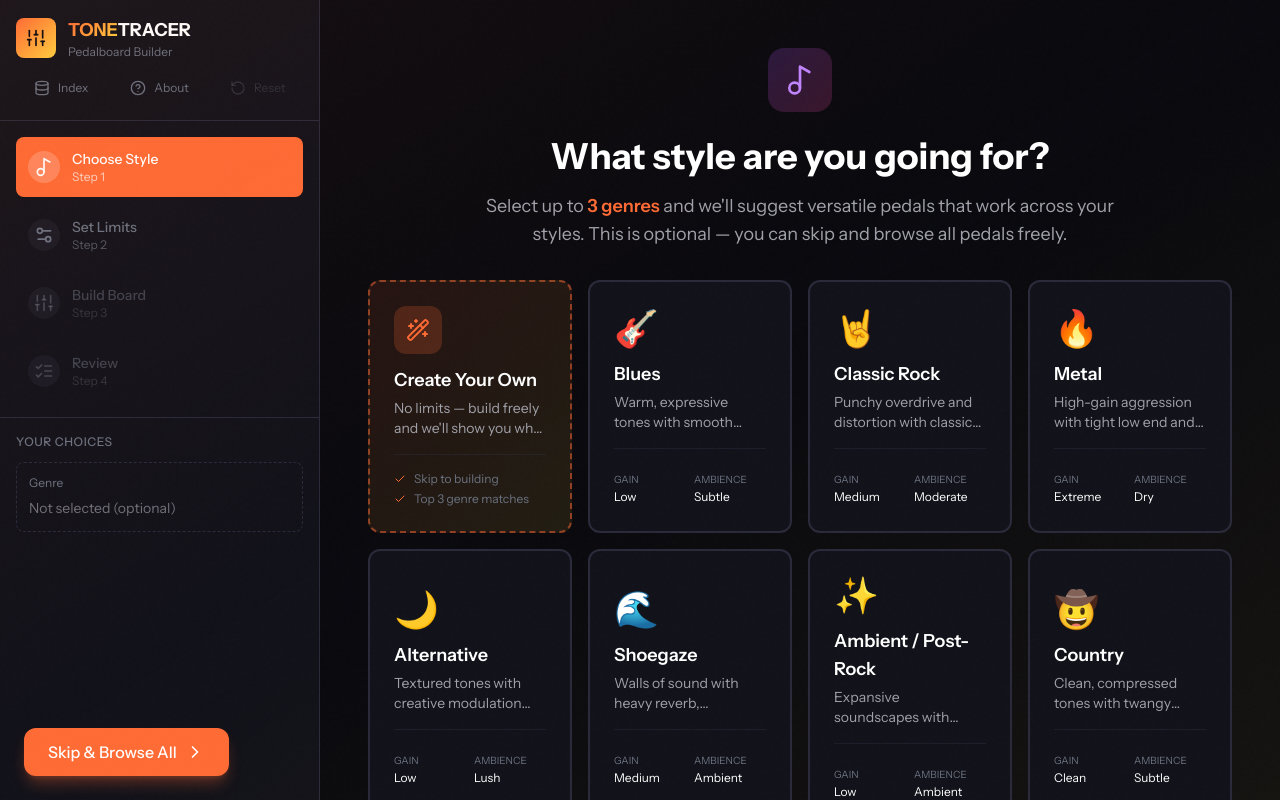
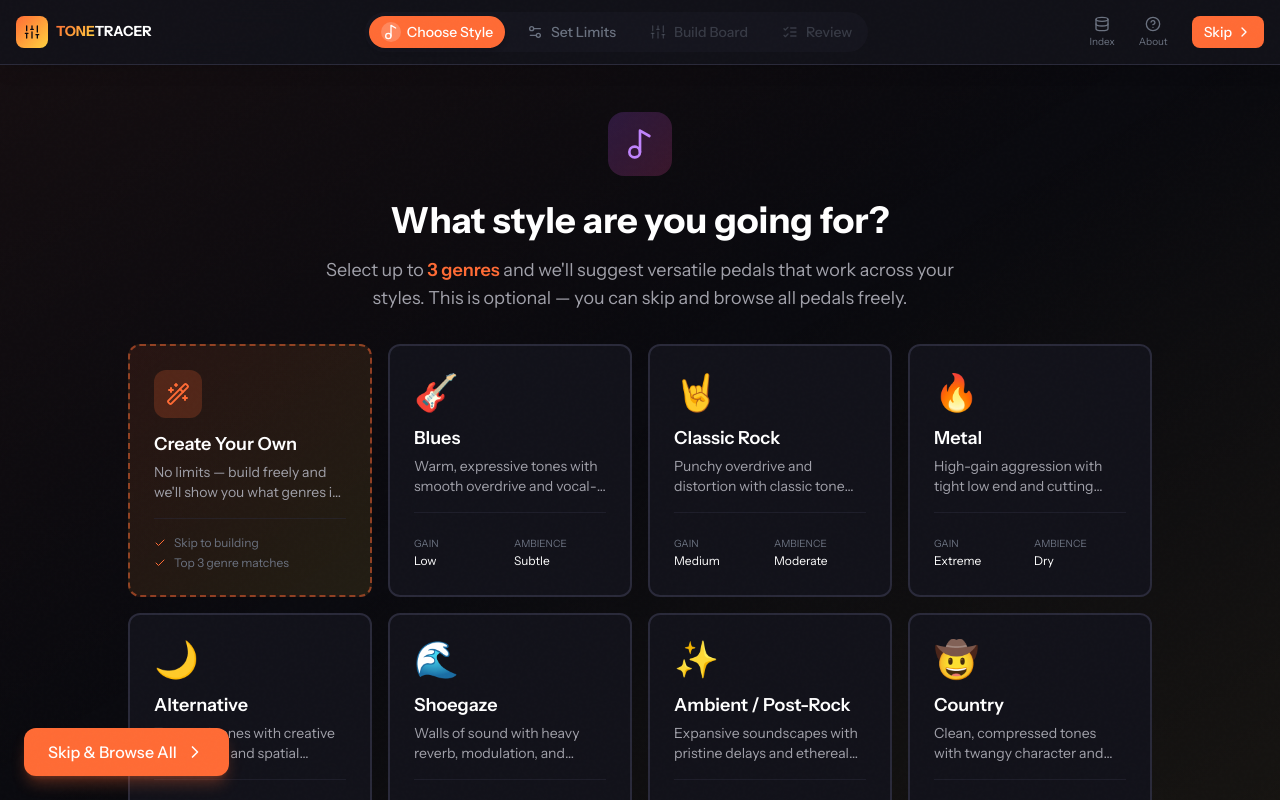
Before and after one commit to franklinrankin/tonetracer-pedalboard-builder, a React (Vite) app: page / in a window 1280 px wide. Shown: the top 800 px of the page. Built offline with nearby package versions, Linux system fonts and the light colour scheme.

Commit message:
Add labels under top bar icons (Index, About, Reset)

```diff
--- a/src/components/WizardLayout.tsx
+++ b/src/components/WizardLayout.tsx
@@ -1,5 +1,5 @@
 import { ReactNode, useState } from 'react';
-import { ChevronLeft, ChevronRight, Check, Music2, Settings2, Sliders, ListChecks, RotateCcw, HelpCircle, Database } from 'lucide-react';
+import { ChevronLeft, ChevronRight, Check, Music2, Settings2, Sliders, ListChecks, RotateCcw, HelpCircle, Database, X } from 'lucide-react';
 import { useBoard } from '../context/BoardContext';
 import { getGenreById } from '../data/genres';
 import { BOARD_TEMPLATES } from '../data/boardTemplates';
@@ -16,11 +16,11 @@
   children: ReactNode;
 }
 
-const STEPS: { id: WizardStep; label: string; icon: ReactNode }[] = [
-  { id: 'genre', label: 'Choose Style', icon: <Music2 className="w-5 h-5" /> },
-  { id: 'constraints', label: 'Set Limits', icon: <Settings2 className="w-5 h-5" /> },
-  { id: 'build', label: 'Build Board', icon: <Sliders className="w-5 h-5" /> },
-  { id: 'review', label: 'Review', icon: <ListChecks className="w-5 h-5" /> },
+const STEPS: { id: WizardStep; label: string; shortLabel: string; icon: ReactNode }[] = [
+  { id: 'genre', label: 'Choose Style', shortLabel: 'Style', icon: <Music2 className="w-4 h-4" /> },
+  { id: 'constraints', label: 'Set Limits', shortLabel: 'Limits', icon: <Settings2 className="w-4 h-4" /> },
+  { id: 'build', label: 'Build Board', shortLabel: 'Build', icon: <Sliders className="w-4 h-4" /> },
+  { id: 'review', label: 'Review', shortLabel: 'Review', icon: <ListChecks className="w-4 h-4" /> },
 ];
 
 export function WizardLayout({ currentStep, onStepChange, onStartOver, children }: WizardLayoutProps) {
@@ -28,6 +28,7 @@
   const { selectedGenres, board, totalCost, sectionScores } = state;
   const [showAbout, setShowAbout] = useState(false);
   const [showPedalIndex, setShowPedalIndex] = useState(false);
+  const [showDetails, setShowDetails] = useState(false);
 
   const hasProgress = selectedGenres.length > 0 || board.slots.length > 0;
 
@@ -37,9 +38,9 @@
   const canGoNext = () => {
     switch (currentStep) {
       case 'genre':
-        return true; // Genre is optional
+        return true;
       case 'constraints':
-        return true; // Constraints have defaults
+        return true;
       case 'build':
         return board.slots.length > 0;
       case 'review':
@@ -63,69 +64,33 @@
     }
   };
 
+  // Get board size info
+  const matchingTemplate = BOARD_TEMPLATES.find(
+    t => t.widthMm === board.constraints.maxWidthMm && t.depthMm === board.constraints.maxDepthMm
+  );
+
   return (
-    <div className="min-h-screen bg-board-dark flex">
-      {/* Left Sidebar - Progress & Choices */}
-      <aside className="w-80 bg-board-surface border-r border-board-border flex flex-col">
-        {/* Logo & Quick Actions */}
-        <div className="p-4 border-b border-board-border">
+    <div className="min-h-screen bg-board-dark flex flex-col">
+      {/* Floating Top Bar */}
+      <header className="fixed top-0 left-0 right-0 z-50 bg-board-surface/95 backdrop-blur-md border-b border-board-border shadow-lg">
+        <div className="max-w-7xl mx-auto px-4">
+          <div className="flex items-center h-16 gap-4">
             {/* Logo */}
-          <div className="flex items-center gap-3 mb-3">
-            <div className="w-10 h-10 rounded-lg bg-gradient-to-br from-board-accent to-board-highlight flex items-center justify-center">
-              <Sliders className="w-5 h-5 text-board-dark" />
+            <div className="flex items-center gap-2 flex-shrink-0">
+              <div className="w-8 h-8 rounded-lg bg-gradient-to-br from-board-accent to-board-highlight flex items-center justify-center">
+                <Sliders className="w-4 h-4 text-board-dark" />
               </div>
-            <div>
-              <h1 className="text-lg font-bold">
+              <div className="hidden sm:block">
+                <h1 className="text-sm font-bold leading-tight">
                   <span className="gradient-text">TONE</span>
                   <span className="text-white">TRACER</span>
                 </h1>
-              <p className="text-xs text-board-muted">
-                {genres.length > 0
-                  ? genres.map(g => g?.name).filter(Boolean).join(' + ')
-                  : 'Pedalboard Builder'}
-              </p>
               </div>
             </div>
 
-          {/* Quick Action Buttons */}
-          <div className="flex items-center gap-2">
-            <button
-              onClick={() => setShowPedalIndex(true)}
-              className="flex-1 flex items-center justify-center gap-2 px-3 py-2 rounded-lg text-board-muted hover:text-white hover:bg-board-elevated transition-all text-xs"
-              title="Browse All Pedals"
-            >
-              <Database className="w-4 h-4" />
-              <span>Index</span>
-            </button>
-
-            <button
-              onClick={() => setShowAbout(true)}
-              className="flex-1 flex items-center justify-center gap-2 px-3 py-2 rounded-lg text-board-muted hover:text-white hover:bg-board-elevated transition-all text-xs"
-              title="About ToneTracer"
-            >
-              <HelpCircle className="w-4 h-4" />
-              <span>About</span>
-            </button>
-
-            <button
-              onClick={onStartOver}
-              className={`flex-1 flex items-center justify-center gap-2 px-3 py-2 rounded-lg transition-all text-xs ${
-                hasProgress
-                  ? 'text-board-muted hover:text-white hover:bg-board-danger/20 hover:text-board-danger'
-                  : 'text-board-muted/30 cursor-not-allowed'
-              }`}
-              disabled={!hasProgress}
-              title="Start Over"
-            >
-              <RotateCcw className="w-4 h-4" />
-              <span>Reset</span>
-            </button>
-          </div>
-        </div>
-
-        {/* Steps */}
-        <nav className="p-4 border-b border-board-border">
-          <div className="space-y-2">
+            {/* Step Navigation - Center */}
+            <nav className="flex-1 flex items-center justify-center">
+              <div className="flex items-center gap-1 sm:gap-2 bg-board-elevated/50 rounded-full p-1">
                 {STEPS.map((step, index) => {
                   const isActive = step.id === currentStep;
                   const isCompleted = index < currentStepIndex;
@@ -136,161 +101,170 @@
                       key={step.id}
                       onClick={() => isClickable && onStepChange(step.id)}
                       disabled={!isClickable}
-                  className={`w-full flex items-center gap-3 p-3 rounded-lg transition-all ${
+                      className={`flex items-center gap-1.5 px-3 py-1.5 rounded-full transition-all text-sm ${
                         isActive
-                      ? 'bg-board-accent text-white'
+                          ? 'bg-board-accent text-white shadow-md'
                           : isCompleted
-                        ? 'bg-board-elevated text-white hover:bg-board-accent/20'
+                            ? 'text-board-success hover:bg-board-elevated'
                             : isClickable
                               ? 'text-board-muted hover:bg-board-elevated hover:text-white'
-                          : 'text-board-muted/50 cursor-not-allowed'
+                              : 'text-board-muted/40 cursor-not-allowed'
                       }`}
                     >
-                  <div className={`w-8 h-8 rounded-full flex items-center justify-center ${
-                    isActive
-                      ? 'bg-white/20'
-                      : isCompleted
-                        ? 'bg-board-success/20 text-board-success'
-                        : 'bg-board-elevated'
+                      <span className={`flex items-center justify-center w-5 h-5 rounded-full text-xs ${
+                        isActive ? 'bg-white/20' : isCompleted ? 'bg-board-success/20' : ''
                       }`}>
-                    {isCompleted ? <Check className="w-4 h-4" /> : step.icon}
-                  </div>
-                  <div className="text-left">
-                    <div className="text-sm font-medium">{step.label}</div>
-                    <div className="text-xs opacity-70">Step {index + 1}</div>
-                  </div>
+                        {isCompleted ? <Check className="w-3 h-3" /> : step.icon}
+                      </span>
+                      <span className="hidden md:inline font-medium">{step.label}</span>
+                      <span className="md:hidden font-medium">{step.shortLabel}</span>
                     </button>
                   );
                 })}
               </div>
             </nav>
 
-        {/* Current Choices Summary */}
-        <div className="flex-1 p-4 overflow-y-auto">
-          <h3 className="text-xs font-medium text-board-muted uppercase tracking-wider mb-3">
-            Your Choices
-          </h3>
+            {/* Right Side - Quick Info & Actions */}
+            <div className="flex items-center gap-2 flex-shrink-0">
+              {/* Quick Summary Button */}
+              {hasProgress && (
+                <button
+                  onClick={() => setShowDetails(!showDetails)}
+                  className="hidden sm:flex items-center gap-2 px-3 py-1.5 rounded-lg bg-board-elevated text-xs text-white hover:bg-board-border transition-colors"
+                >
+                  {genres.length > 0 && (
+                    <span className="flex items-center gap-1">
+                      {genres[0]?.icon}
+                      {genres.length > 1 && <span>+{genres.length - 1}</span>}
+                    </span>
+                  )}
+                  {board.slots.length > 0 && (
+                    <span className="text-board-accent font-medium">
+                      {board.slots.length} pedals · ${totalCost}
+                    </span>
+                  )}
+                </button>
+              )}
 
-          <div className="space-y-4">
-            {/* Genre Choice */}
-            {(currentStepIndex > 0 || currentStep === 'genre') && (
-              <div
-                className={`p-3 rounded-lg border transition-all ${
-                  genres.length > 0 ? 'border-board-border bg-board-elevated' : 'border-dashed border-board-border'
-                }`}
+              {/* Quick Actions */}
+              <div className="flex items-center gap-2">
+                <button
+                  onClick={() => setShowPedalIndex(true)}
+                  className="flex flex-col items-center gap-0.5 px-2 py-1 rounded-lg text-board-muted hover:text-white hover:bg-board-elevated transition-colors"
+                  title="Pedal Index"
                 >
-                <div className="flex items-center justify-between mb-1">
-                  <span className="text-xs text-board-muted">
-                    {genres.length > 1 ? `Genres (${genres.length})` : 'Genre'}
-                  </span>
-                  {currentStepIndex > 0 && (
+                  <Database className="w-4 h-4" />
+                  <span className="text-[10px]">Index</span>
+                </button>
+
                 <button
-                      onClick={() => onStepChange('genre')}
-                      className="text-xs text-board-accent hover:underline"
+                  onClick={() => setShowAbout(true)}
+                  className="flex flex-col items-center gap-0.5 px-2 py-1 rounded-lg text-board-muted hover:text-white hover:bg-board-elevated transition-colors"
+                  title="About"
                 >
-                      Edit
+                  <HelpCircle className="w-4 h-4" />
+                  <span className="text-[10px]">About</span>
+                </button>
+
+                {hasProgress && (
+                  <button
+                    onClick={onStartOver}
+                    className="flex flex-col items-center gap-0.5 px-2 py-1 rounded-lg text-board-muted hover:text-board-danger hover:bg-board-danger/10 transition-colors"
+                    title="Start Over"
+                  >
+                    <RotateCcw className="w-4 h-4" />
+                    <span className="text-[10px]">Reset</span>
                   </button>
                 )}
               </div>
-                {genres.length > 0 ? (
-                  <div className="space-y-1">
+
+              {/* Nav Buttons */}
+              <div className="flex items-center gap-1 ml-2">
+                {currentStepIndex > 0 && (
+                  <button
+                    onClick={goPrev}
+                    className="flex items-center gap-1 px-3 py-1.5 rounded-lg border border-board-border text-white hover:bg-board-elevated transition-colors text-sm"
+                  >
+                    <ChevronLeft className="w-4 h-4" />
+                    <span className="hidden sm:inline">Back</span>
+                  </button>
+                )}
+                {currentStepIndex < STEPS.length - 1 && (
+                  <button
+                    onClick={goNext}
+                    disabled={!canGoNext()}
+                    className={`flex items-center gap-1 px-3 py-1.5 rounded-lg font-medium transition-colors text-sm ${
+                      canGoNext()
+                        ? 'bg-board-accent text-white hover:bg-board-accent-dim'
+                        : 'bg-board-border text-zinc-500 cursor-not-allowed'
+                    }`}
+                  >
+                    <span className="hidden sm:inline">
+                      {currentStep === 'genre' && selectedGenres.length === 0 ? 'Skip' : 'Next'}
+                    </span>
+                    <ChevronRight className="w-4 h-4" />
+                  </button>
+                )}
+              </div>
+            </div>
+          </div>
+        </div>
+
+        {/* Expandable Details Panel */}
+        {showDetails && hasProgress && (
+          <div className="border-t border-board-border bg-board-elevated/50 backdrop-blur-sm">
+            <div className="max-w-7xl mx-auto px-4 py-3">
+              <div className="flex items-center gap-6 text-sm">
+                {/* Genres */}
+                {genres.length > 0 && (
+                  <div className="flex items-center gap-2">
+                    <span className="text-board-muted">Style:</span>
+                    <div className="flex items-center gap-1">
                       {genres.map((g, i) => g && (
-                      <div key={g.id} className="flex items-center gap-2">
-                        <span className="text-sm">{g.icon}</span>
-                        <span className="text-sm font-medium text-white">{g.name}</span>
-                      </div>
+                        <span key={g.id} className="flex items-center gap-1 px-2 py-0.5 rounded-full bg-board-surface text-white text-xs">
+                          {g.icon} {g.name}
+                        </span>
                       ))}
                     </div>
-                ) : (
-                  <span className="text-sm text-zinc-500">Not selected (optional)</span>
-                )}
+                    <button onClick={() => onStepChange('genre')} className="text-board-accent text-xs hover:underline">Edit</button>
                   </div>
                 )}
 
-            {/* Constraints Choice */}
+                {/* Board Size */}
                 {currentStepIndex > 1 && (
-              <div className="p-3 rounded-lg border border-board-border bg-board-elevated">
-                <div className="flex items-center justify-between mb-2">
-                  <span className="text-xs text-board-muted">
-                    {board.constraints.maxPedalCount ? 'Pedal Count' : 'Board Size'}
+                  <div className="flex items-center gap-2">
+                    <span className="text-board-muted">Board:</span>
+                    <span className="text-white">
+                      {board.constraints.maxPedalCount
+                        ? `${board.constraints.maxPedalCount} pedals`
+                        : matchingTemplate
+                          ? matchingTemplate.name
+                          : `${formatInches(board.constraints.maxWidthMm)}" × ${formatInches(board.constraints.maxDepthMm)}"`
+                      }
                     </span>
-                  <button
-                    onClick={() => onStepChange('constraints')}
-                    className="text-xs text-board-accent hover:underline"
-                  >
-                    Edit
-                  </button>
-                </div>
-                {board.constraints.maxPedalCount ? (
-                  <div className="text-sm text-white font-medium">
-                    {board.constraints.maxPedalCount} pedals max
-                  </div>
-                ) : (
-                  (() => {
-                    const matchingTemplate = BOARD_TEMPLATES.find(
-                      t => t.widthMm === board.constraints.maxWidthMm && t.depthMm === board.constraints.maxDepthMm
-                    );
-                    return (
-                      <>
-                        {matchingTemplate && (
-                          <div className="text-xs text-white font-medium leading-tight mb-1">
-                            {matchingTemplate.name}
-                          </div>
-                        )}
-                        <div className={`text-white font-medium ${matchingTemplate ? 'text-xs text-zinc-400' : 'text-sm'}`}>
-                          {formatInches(board.constraints.maxWidthMm)}" × {formatInches(board.constraints.maxDepthMm)}"
-                        </div>
-                      </>
-                    );
-                  })()
-                )}
-                <div className="text-xs text-board-muted mt-1">
-                  Budget: ${board.constraints.maxBudget}
-                </div>
+                    <span className="text-board-muted">·</span>
+                    <span className="text-white">${board.constraints.maxBudget} budget</span>
+                    <button onClick={() => onStepChange('constraints')} className="text-board-accent text-xs hover:underline">Edit</button>
                   </div>
                 )}
 
-            {/* Board Summary */}
-            {currentStepIndex >= 2 && board.slots.length > 0 && (
-              <div className="p-3 rounded-lg border border-board-border bg-board-elevated">
-                <div className="flex items-center justify-between mb-2">
-                  <span className="text-xs text-board-muted">Your Board</span>
-                  <button
-                    onClick={() => onStepChange('build')}
-                    className="text-xs text-board-accent hover:underline"
-                  >
-                    Edit
-                  </button>
-                </div>
-                <div className="text-sm text-white font-medium">
-                  {board.slots.length} pedal{board.slots.length !== 1 ? 's' : ''}
-                </div>
-                <div className="text-xs text-board-muted mt-1">
-                  Total: ${totalCost}
-                </div>
-
-                {/* Mini pedal list */}
-                <div className="mt-2 pt-2 border-t border-board-border space-y-1">
-                  {board.slots.slice(0, 4).map(slot => (
-                    <div key={slot.pedal.id} className="text-xs text-zinc-400 truncate">
-                      • {slot.pedal.model}
-                    </div>
-                  ))}
-                  {board.slots.length > 4 && (
-                    <div className="text-xs text-board-muted">
-                      +{board.slots.length - 4} more
-                    </div>
-                  )}
-                </div>
+                {/* Pedals */}
+                {board.slots.length > 0 && (
+                  <div className="flex items-center gap-2">
+                    <span className="text-board-muted">Pedals:</span>
+                    <span className="text-white">{board.slots.length}</span>
+                    <span className="text-board-muted">·</span>
+                    <span className="text-board-accent font-medium">${totalCost}</span>
+                    <button onClick={() => onStepChange('build')} className="text-board-accent text-xs hover:underline">Edit</button>
                   </div>
                 )}
 
-            {/* Section Tags Preview */}
-            {currentStepIndex >= 2 && sectionScores.length > 0 && (
-              <div className="p-3 rounded-lg border border-board-border bg-board-elevated">
-                <span className="text-xs text-board-muted block mb-2">Tone Tags</span>
-                <div className="flex flex-wrap gap-1">
-                  {sectionScores.slice(0, 4).map(score => (
+                {/* Tone Tags */}
+                {sectionScores.length > 0 && (
+                  <div className="flex items-center gap-2">
+                    <span className="text-board-muted">Tags:</span>
+                    <div className="flex gap-1">
+                      {sectionScores.slice(0, 3).map(score => (
                         <span
                           key={score.category}
                           className="px-2 py-0.5 text-xs rounded-full bg-board-accent/20 text-board-accent"
@@ -298,47 +272,30 @@
                           {score.tag}
                         </span>
                       ))}
+                      {sectionScores.length > 3 && (
+                        <span className="text-board-muted text-xs">+{sectionScores.length - 3}</span>
+                      )}
                     </div>
                   </div>
                 )}
+
+                {/* Close */}
+                <button
+                  onClick={() => setShowDetails(false)}
+                  className="ml-auto p-1 rounded hover:bg-board-surface text-board-muted hover:text-white transition-colors"
+                >
+                  <X className="w-4 h-4" />
+                </button>
               </div>
             </div>
+          </div>
+        )}
+      </header>
 
-        {/* Navigation Buttons */}
-        <div className="p-4 border-t border-board-border">
-          <div className="flex gap-3">
-            {currentStepIndex > 0 && (
-              <button
-                onClick={goPrev}
-                className="flex-1 flex items-center justify-center gap-2 py-3 px-4 rounded-lg border border-board-border text-white hover:bg-board-elevated transition-colors"
-              >
-                <ChevronLeft className="w-4 h-4" />
-                Back
-              </button>
-            )}
-            {currentStepIndex < STEPS.length - 1 && (
-              <button
-                onClick={goNext}
-                disabled={!canGoNext()}
-                className={`flex-1 flex items-center justify-center gap-2 py-3 px-4 rounded-lg font-medium transition-colors ${
-                  canGoNext()
-                    ? 'bg-board-accent text-white hover:bg-board-accent-dim'
-                    : 'bg-board-border text-zinc-500 cursor-not-allowed'
-                }`}
-              >
-                {currentStep === 'genre' && selectedGenres.length === 0 ? 'Skip' : 'Continue'}
-                <ChevronRight className="w-4 h-4" />
-              </button>
-            )}
-          </div>
-        </div>
-      </aside>
-
-      {/* Main Content */}
-      <main className="flex-1 overflow-y-auto">
+      {/* Main Content - with top padding for fixed header */}
+      <main className="flex-1 pt-16">
         {children}
       </main>
-
 
       {/* About Modal */}
       <AboutModal isOpen={showAbout} onClose={() => setShowAbout(false)} />
```
Lines whose indentation alone changed are shown as unchanged.
